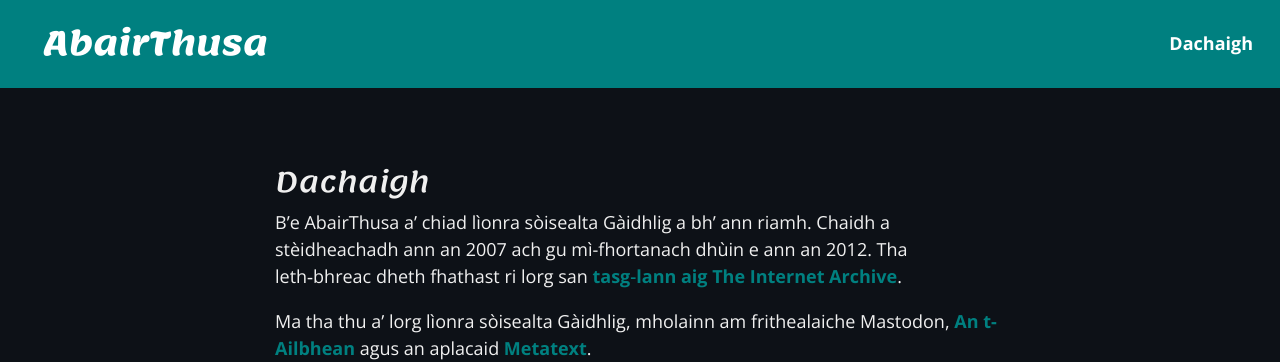
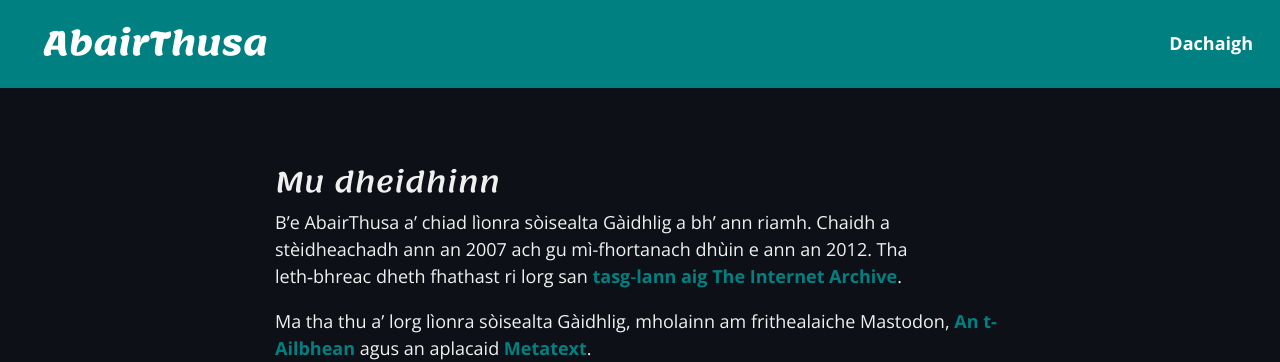
Before and after one commit to angeidheal/abairthusa, a Jekyll site: the page built from index.md, in a window 1280 px wide. Shown: the top 362 px of the page. Built offline with Jekyll 4.4.1, drawn with Linux system fonts in a browser that asks for light colours; nearby versions of some CDN libraries.

Commit message:
Update index.md

```diff
--- a/index.md
+++ b/index.md
@@ -1,6 +1,6 @@
 ---
 layout: page
-title: Dachaigh
+title: Mu dheidhinn
 permalink: /
 ---
 
```
